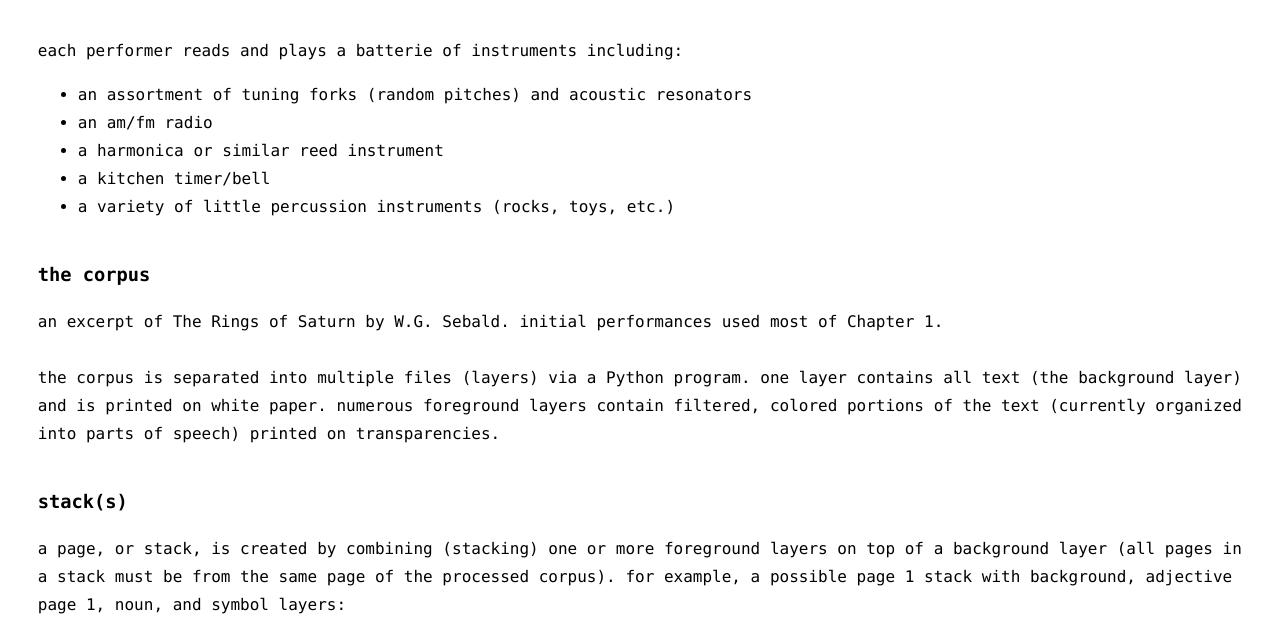
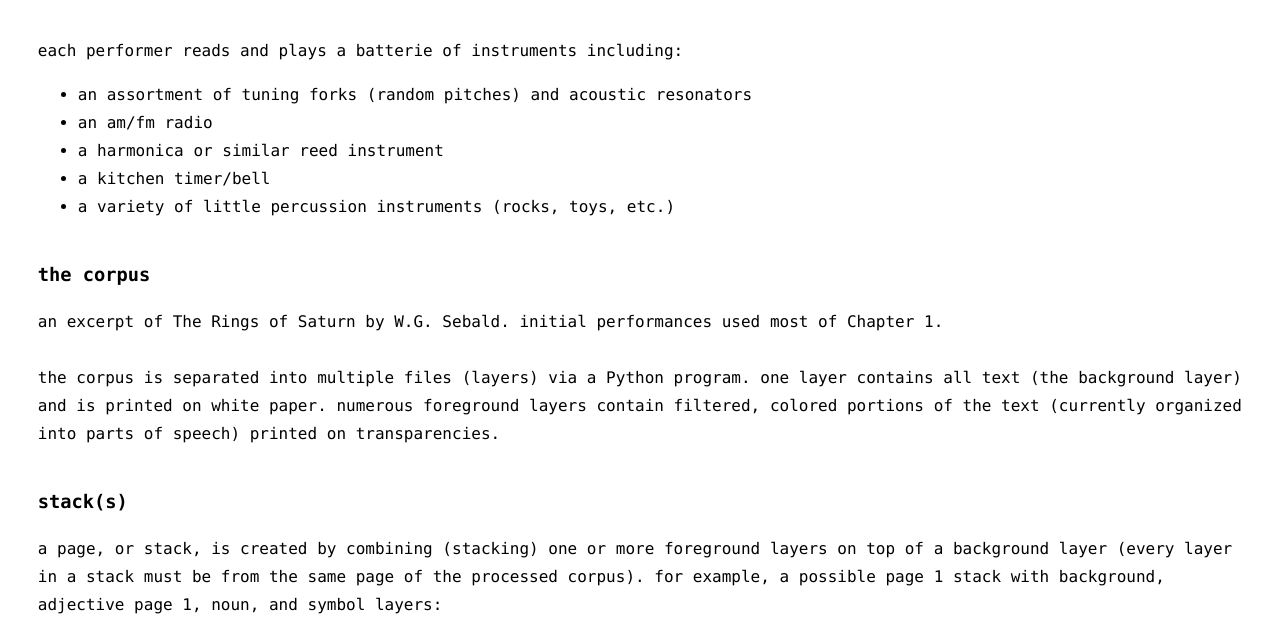
Before and after one commit to caseyanderson/ghostses, a website: page layer_generator/html/instructions.html in a window 1280 px wide. Shown: the part 118-755 px from the top of the page. Drawn offline with Linux system fonts and the light colour scheme.

Commit message:
copy edit

```diff
--- a/layer_generator/html/instructions.html
+++ b/layer_generator/html/instructions.html
@@ -24,7 +24,7 @@
 
 
         <h3>stack(s)</h3>
-        <div><p>a page, or stack, is created by combining (stacking) one or more foreground layers on top of a background layer (all pages in a stack must be from the same page of the processed corpus). for example, a possible page 1 stack with background, adjective page 1, noun, and symbol layers:</p>
+        <div><p>a page, or stack, is created by combining (stacking) one or more foreground layers on top of a background layer (every layer in a stack must be from the same page of the processed corpus). for example, a possible page 1 stack with background, adjective page 1, noun, and symbol layers:</p>
 
         <p><img src='/imgs/ghostses_nns_adj_symb_reszd.jpg'/></p>
 
```
